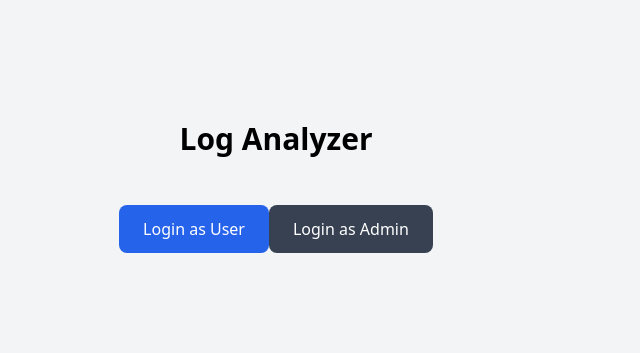
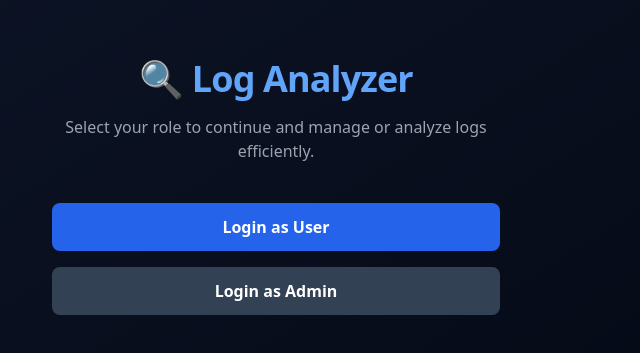
Before and after one commit to parshu-96/Log_Analyzer_FrontEnd, a React (Vite) app in the folder Log_Analyzer_FrontEnd/: page / in a window 1280 px wide. Shown: the part 213-566 px from the top of the page, without its empty margins (364-1004 px from the left). Built offline with nearby package versions, Linux system fonts and the light colour scheme.

Commit message:
Home page UI updated

```diff
--- a/Log_Analyzer_FrontEnd/src/pages/HomePage.jsx
+++ b/Log_Analyzer_FrontEnd/src/pages/HomePage.jsx
@@ -1,4 +1,3 @@
-// src/pages/HomePage.jsx
 import { useNavigate } from "react-router-dom";
 
 const HomePage = ({ setUserRole }) => {
@@ -11,21 +10,29 @@ const HomePage = ({ setUserRole }) => {
   };
 
   return (
-    <div className="flex flex-col items-center justify-center min-h-screen text-center">
-      <h1 className="text-3xl font-bold mb-8">Log Analyzer</h1>
-      <div className="space-y-4">
+    <div className="min-h-screen flex flex-col items-center justify-center bg-gradient-to-br from-slate-900 to-gray-950 text-white px-4">
+      <div className="text-center max-w-md w-full">
+        <h1 className="text-4xl font-extrabold mb-4 tracking-tight text-blue-400">
+          🔍 Log Analyzer
+        </h1>
+        <p className="text-gray-400 mb-10">
+          Select your role to continue and manage or analyze logs efficiently.
+        </p>
+
+        <div className="flex flex-col gap-4">
           <button
             onClick={() => handleLogin("user")}
-          className="px-6 py-3 bg-blue-600 text-white rounded-lg hover:bg-blue-700 transition"
+            className="w-full py-3 bg-blue-600 hover:bg-blue-500 text-white font-semibold rounded-lg transition duration-200"
           >
             Login as User
           </button>
           <button
             onClick={() => handleLogin("admin")}
-          className="px-6 py-3 bg-gray-700 text-white rounded-lg hover:bg-gray-800 transition"
+            className="w-full py-3 bg-slate-700 hover:bg-slate-600 text-white font-semibold rounded-lg transition duration-200"
           >
             Login as Admin
           </button>
+        </div>
       </div>
     </div>
   );
```
Also changed, not shown: Log_Analyzer_FrontEnd/src/assets/UserDashBoardLogo.png (added). Lines whose indentation alone changed are shown as unchanged.
